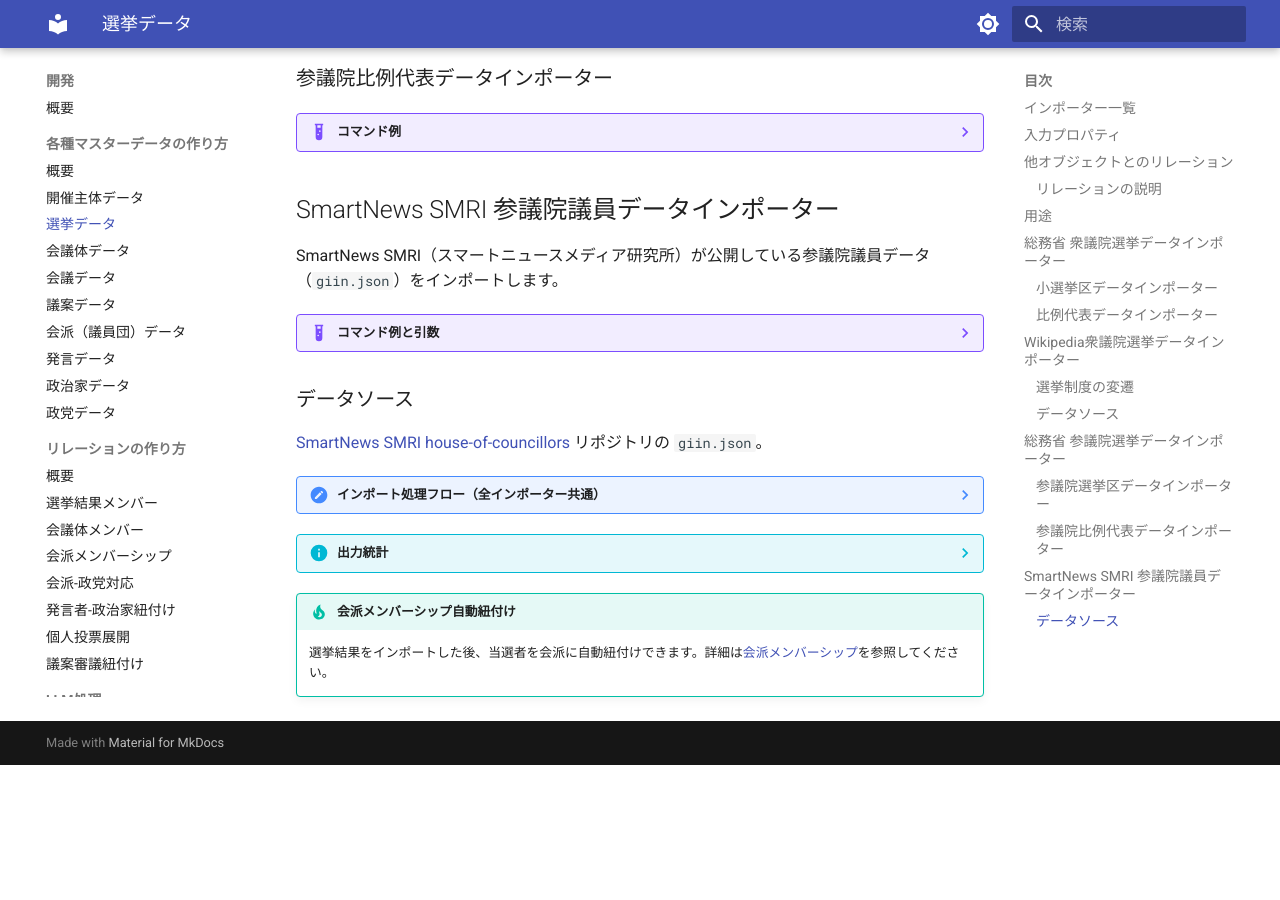
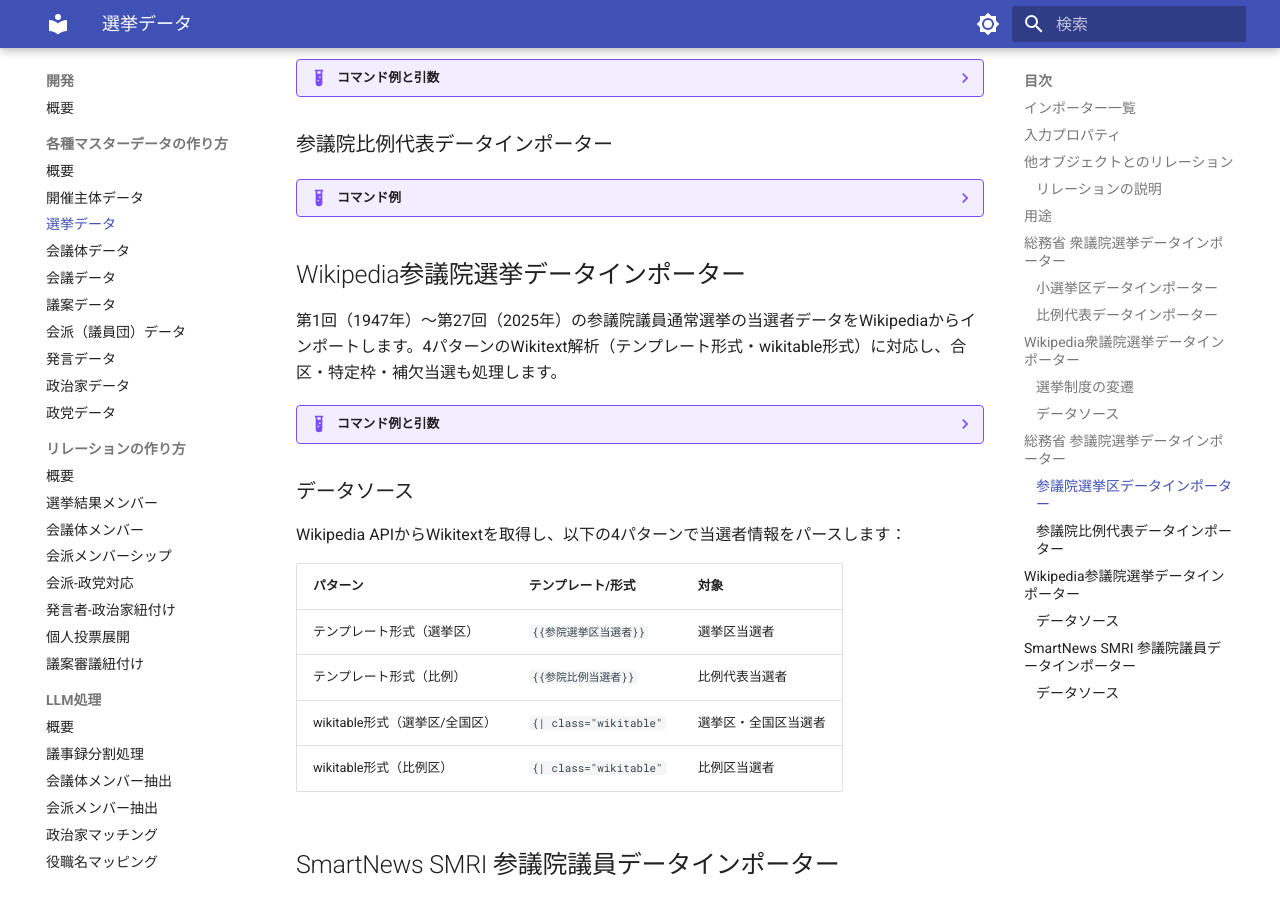
Before and after one commit to sage-base/corporation-docs, an MkDocs documentation site: the page built from docs/development/data-creation/election.md, in a window 1280 px wide and 900 px high, scrolled down 4724 px. Built offline with MkDocs 1.6.1 and Material for MkDocs 9.7.7, drawn with Linux system fonts in a browser that asks for light colours; before the commit the page ends 5489 px from its top, so only the background shows below that; some of the changed text lies outside the part shown.

Commit message:
PR #1291, #1287 反映: Wikipedia参議院インポーター追加、Speaker分類更新
- election.md: import_wikipedia_sangiin_election.py（第1-27回）を追加
  4パターンのWikitext解析、合区・特定枠対応
- index.md: スクリプト一覧に追加
- speaker-politician.md: classify-speakersのプレフィックスマッチ追加を反映
  国会API形式「役職名（人名）」への対応を明記

Co-Authored-By: Claude Opus 4.6 <noreply@anthropic.com>

````diff
--- a/docs/development/data-creation/election.md
+++ b/docs/development/data-creation/election.md
@@ -21,6 +21,7 @@ tags:
 | `import_wikipedia_election.py` | Wikipedia API | 衆議院（歴史的データ） | 第1-44回 | 衆議院議員総選挙 |
 | `import_soumu_sangiin_election.py` | 総務省XLS | 参議院選挙区 | 第21-27回 | 参議院議員通常選挙 |
 | `import_soumu_sangiin_proportional.py` | 総務省XLS | 参議院比例代表 | 第21-27回 | 参議院議員通常選挙 |
+| `import_wikipedia_sangiin_election.py` | Wikipedia API | 参議院（歴史的データ） | 第1-27回 | 参議院議員通常選挙 |
 | `import_sangiin_election.py` | SmartNews SMRI JSON | 参議院議員 | - | 参議院議員通常選挙 |
 
 !!! note "election_type UNIQUE制約"
@@ -282,6 +283,43 @@ Wikipedia APIからInfoboxテンプレートを取得し、当選者情報をパ
         uv run python scripts/import_soumu_sangiin_proportional.py --election 25 --dry-run
     ```
 
+## Wikipedia参議院選挙データインポーター
+
+第1回（1947年）〜第27回（2025年）の参議院議員通常選挙の当選者データをWikipediaからインポートします。4パターンのWikitext解析（テンプレート形式・wikitable形式）に対応し、合区・特定枠・補欠当選も処理します。
+
+??? example "コマンド例と引数"
+
+    ```bash
+    # 特定の選挙回次をインポート
+    docker compose -f docker/docker-compose.yml exec sagebase \
+        uv run python scripts/import_wikipedia_sangiin_election.py --election 25
+
+    # 全選挙（第1回〜第27回）をインポート
+    docker compose -f docker/docker-compose.yml exec sagebase \
+        uv run python scripts/import_wikipedia_sangiin_election.py --all
+
+    # ドライラン
+    docker compose -f docker/docker-compose.yml exec sagebase \
+        uv run python scripts/import_wikipedia_sangiin_election.py --election 25 --dry-run
+    ```
+
+    | 引数 | 説明 |
+    |------|------|
+    | `--election {1-27}` | 特定の選挙回次を指定 |
+    | `--all` | 全選挙を一括インポート（第1回〜第27回） |
+    | `--dry-run` | ドライラン（データベース書き込みなし） |
+
+### データソース
+
+Wikipedia APIからWikitextを取得し、以下の4パターンで当選者情報をパースします：
+
+| パターン | テンプレート/形式 | 対象 |
+|---------|-----------------|------|
+| テンプレート形式（選挙区） | `{{参院選挙区当選者}}` | 選挙区当選者 |
+| テンプレート形式（比例） | `{{参院比例当選者}}` | 比例代表当選者 |
+| wikitable形式（選挙区/全国区） | `{| class="wikitable"` | 選挙区・全国区当選者 |
+| wikitable形式（比例区） | `{| class="wikitable"` | 比例区当選者 |
+
 ## SmartNews SMRI 参議院議員データインポーター
 
 SmartNews SMRI（スマートニュースメディア研究所）が公開している参議院議員データ（`giin.json`）をインポートします。
````
Also changed, not shown: other parts of docs/development/data-creation/election.md (+1 -1 lines), docs/development/data-creation/index.md (+1 -0 lines), docs/development/data-creation/relations/speaker-politician.md (+8 -8 lines).
